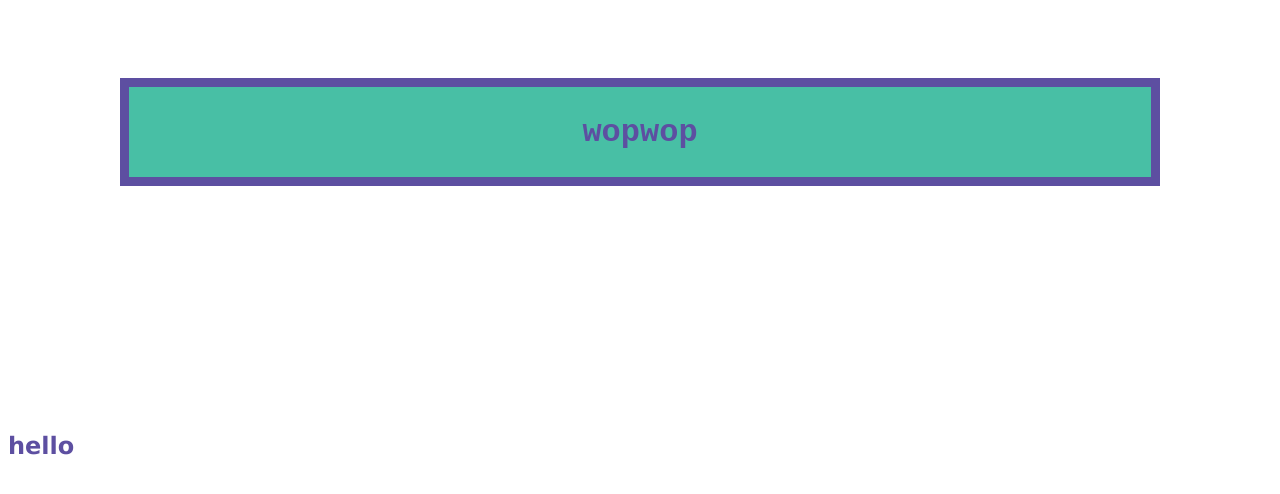
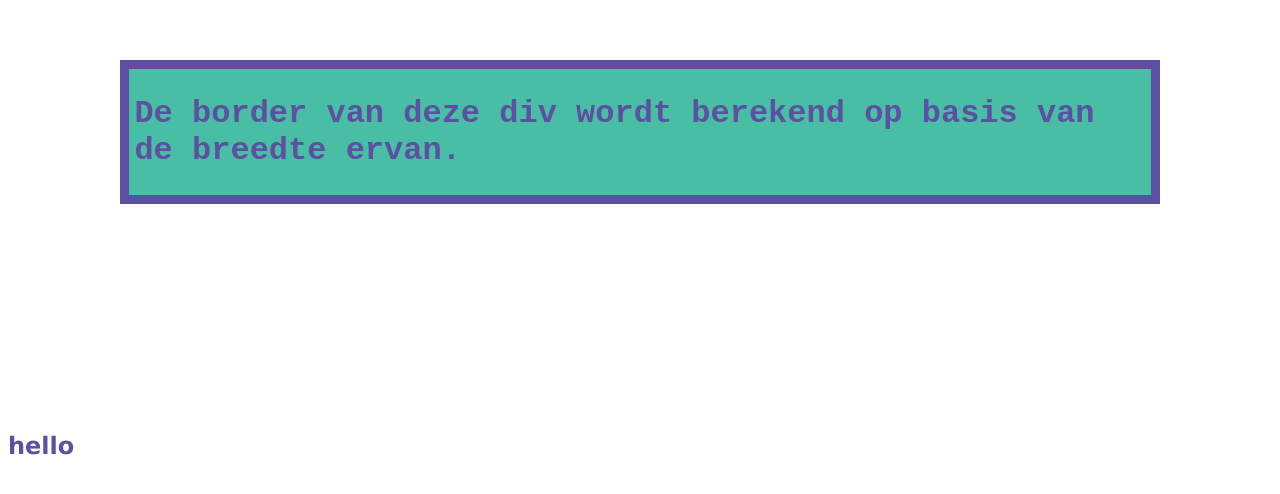
Before and after one commit to Jeroen-Roelant/Design4, a plain HTML site: page CSS Experiments/index.html in a window 1280 px wide. Shown: the part 156-650 px from the top of the page. Drawn offline with Linux system fonts and the light colour scheme.

Commit message:
rename css experiment

```diff
--- a/Calc/index.html
+++ b/CSS Experiments/index.html
@@ -42,7 +42,7 @@
 <body>
     <main>
         <div>
-            <h1>wopwop</h1>
+            <h1>De border van deze div wordt berekend op basis van de breedte ervan.  </h1>
         </div>
     </main>
 
```
